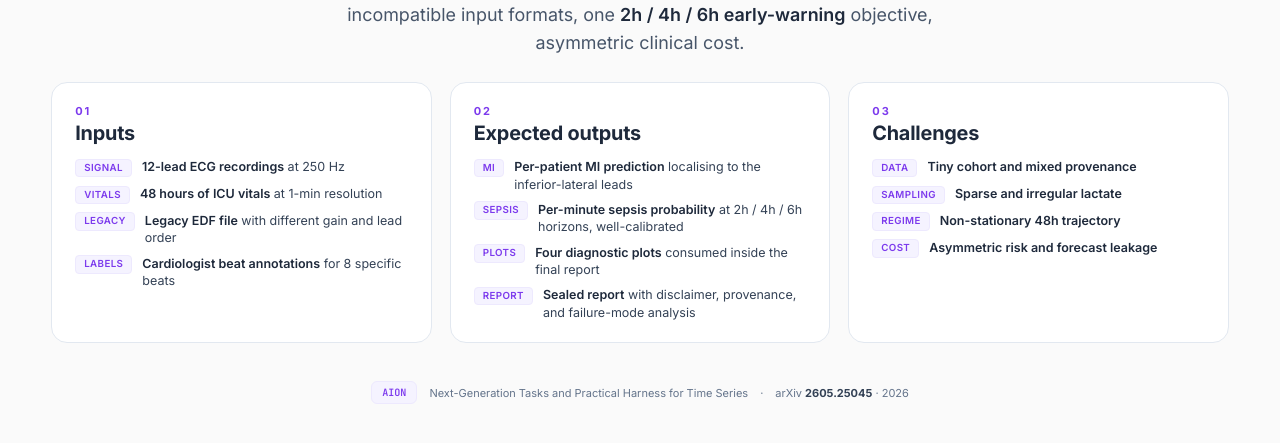
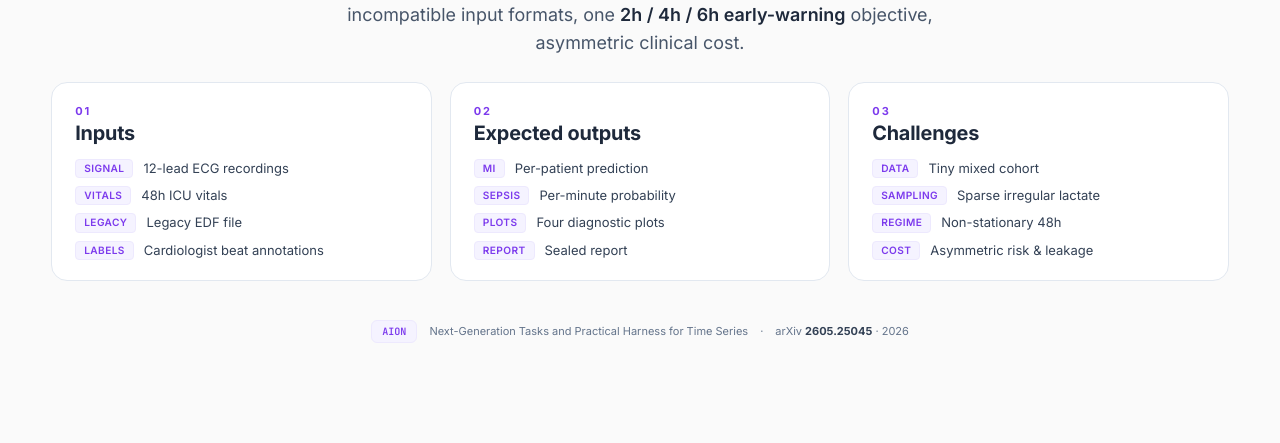
Before and after one commit to ztxtech/aion, a plain HTML site: page example/aion-medical-demo/medical/slide-overview.html in a window 1280 px wide. Shown: the part 373-816 px from the top of the page. Drawn offline with Linux system fonts and the light colour scheme.

Commit message:
feat(medical-demo): tighten overview items — ≤5 words, no bold, single-line
- All four items per block now fit on a single line with
  white-space: nowrap.
- Removed <strong> on item text — every word same weight.
- Stripped detail: 250 Hz, 1-min, lead order, 2h/4h/6h,
  inferior-lateral, 8 beats, well-calibrated — all gone.
  Items are now bare noun phrases ≤5 words.
- Inputs:  12-lead ECG recordings · 48h ICU vitals ·
           Legacy EDF file · Cardiologist beat annotations
- Outputs: Per-patient prediction · Per-minute probability ·
           Four diagnostic plots · Sealed report
- Challenges: Tiny mixed cohort · Sparse irregular lactate ·
              Non-stationary 48h · Asymmetric risk & leakage

Visual: three blocks align row-for-row, equal heights, no
wrap, no emphasis. Fits 1000px viewport without scroll.

```diff
--- a/example/aion-medical-demo/medical/slide-overview.html
+++ b/example/aion-medical-demo/medical/slide-overview.html
@@ -134,12 +134,12 @@
     gap: clamp(6px, 0.6vw, 9px);
   }
   .item {
-    display: flex; align-items: flex-start; gap: 10px;
-    font-size: clamp(12.5px, 0.92vw, 14px);
-    line-height: 1.4;
+    display: flex; align-items: center; gap: 10px;
+    font-size: clamp(13px, 0.95vw, 14.5px);
+    line-height: 1.3;
     color: var(--slate-700);
+    white-space: nowrap;
   }
-  .item strong { color: var(--slate-800); font-weight: 600; }
   .item .tag {
     flex: 0 0 auto;
     display: inline-block;
@@ -212,10 +212,10 @@
         <h2>Inputs</h2>
       </div>
       <div class="body">
-        <div class="item"><span class="tag">Signal</span><span><strong>12-lead ECG recordings</strong> at 250 Hz</span></div>
-        <div class="item"><span class="tag">Vitals</span><span><strong>48 hours of ICU vitals</strong> at 1-min resolution</span></div>
-        <div class="item"><span class="tag">Legacy</span><span><strong>Legacy EDF file</strong> with different gain and lead order</span></div>
-        <div class="item"><span class="tag">Labels</span><span><strong>Cardiologist beat annotations</strong> for 8 specific beats</span></div>
+        <div class="item"><span class="tag">Signal</span><span>12-lead ECG recordings</span></div>
+        <div class="item"><span class="tag">Vitals</span><span>48h ICU vitals</span></div>
+        <div class="item"><span class="tag">Legacy</span><span>Legacy EDF file</span></div>
+        <div class="item"><span class="tag">Labels</span><span>Cardiologist beat annotations</span></div>
       </div>
     </section>
 
@@ -225,10 +225,10 @@
         <h2>Expected outputs</h2>
       </div>
       <div class="body">
-        <div class="item"><span class="tag">MI</span><span><strong>Per-patient MI prediction</strong> localising to the inferior-lateral leads</span></div>
-        <div class="item"><span class="tag">Sepsis</span><span><strong>Per-minute sepsis probability</strong> at 2h / 4h / 6h horizons, well-calibrated</span></div>
-        <div class="item"><span class="tag">Plots</span><span><strong>Four diagnostic plots</strong> consumed inside the final report</span></div>
-        <div class="item"><span class="tag">Report</span><span><strong>Sealed report</strong> with disclaimer, provenance, and failure-mode analysis</span></div>
+        <div class="item"><span class="tag">MI</span><span>Per-patient prediction</span></div>
+        <div class="item"><span class="tag">Sepsis</span><span>Per-minute probability</span></div>
+        <div class="item"><span class="tag">Plots</span><span>Four diagnostic plots</span></div>
+        <div class="item"><span class="tag">Report</span><span>Sealed report</span></div>
       </div>
     </section>
 
@@ -238,10 +238,10 @@
         <h2>Challenges</h2>
       </div>
       <div class="body">
-        <div class="item"><span class="tag">Data</span><span><strong>Tiny cohort and mixed provenance</strong></span></div>
-        <div class="item"><span class="tag">Sampling</span><span><strong>Sparse and irregular lactate</strong></span></div>
-        <div class="item"><span class="tag">Regime</span><span><strong>Non-stationary 48h trajectory</strong></span></div>
-        <div class="item"><span class="tag">Cost</span><span><strong>Asymmetric risk and forecast leakage</strong></span></div>
+        <div class="item"><span class="tag">Data</span><span>Tiny mixed cohort</span></div>
+        <div class="item"><span class="tag">Sampling</span><span>Sparse irregular lactate</span></div>
+        <div class="item"><span class="tag">Regime</span><span>Non-stationary 48h</span></div>
+        <div class="item"><span class="tag">Cost</span><span>Asymmetric risk &amp; leakage</span></div>
       </div>
     </section>
 
```
Also changed, not shown: example/aion-medical-demo/medical/slide-overview.png.
